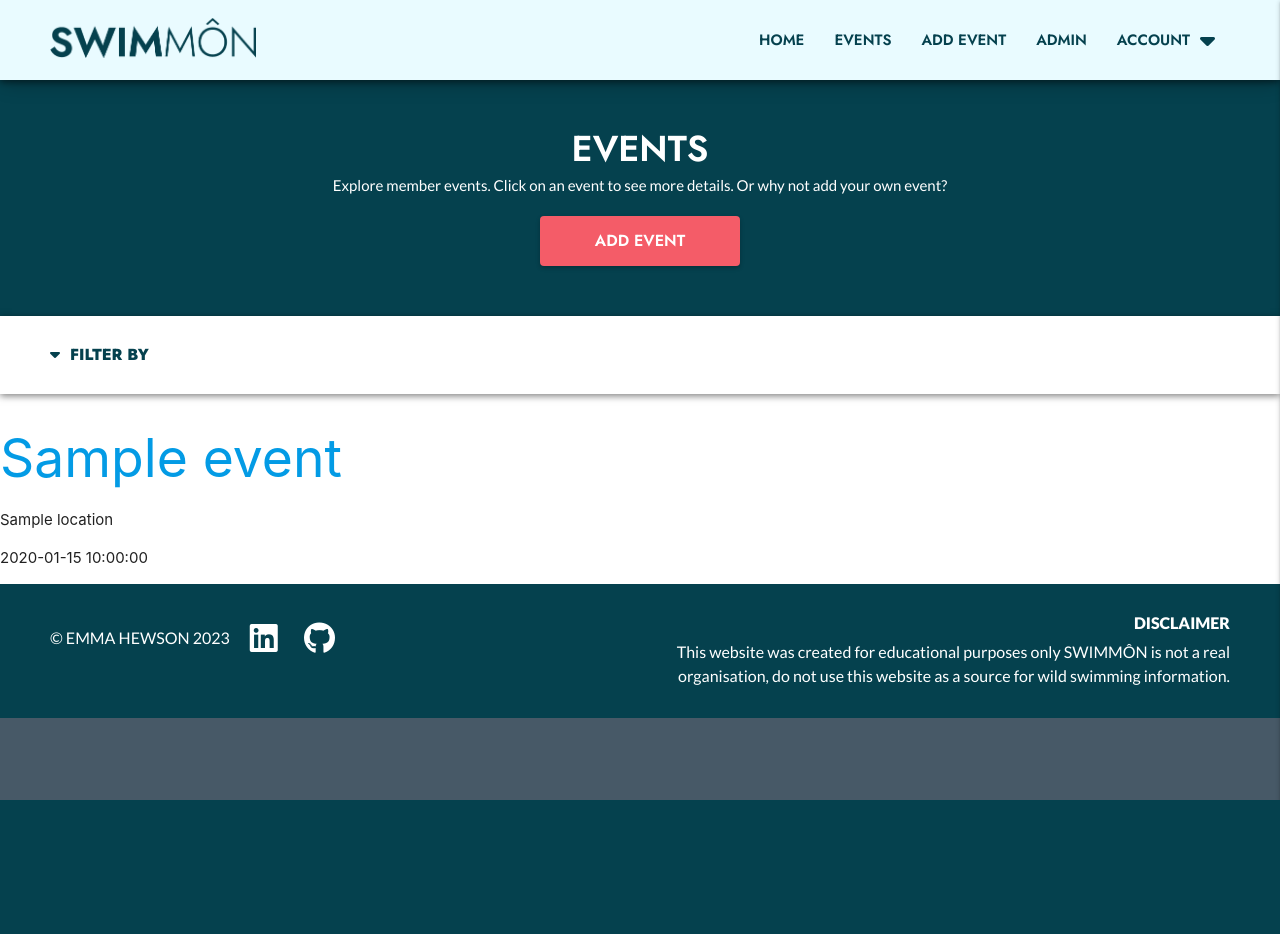
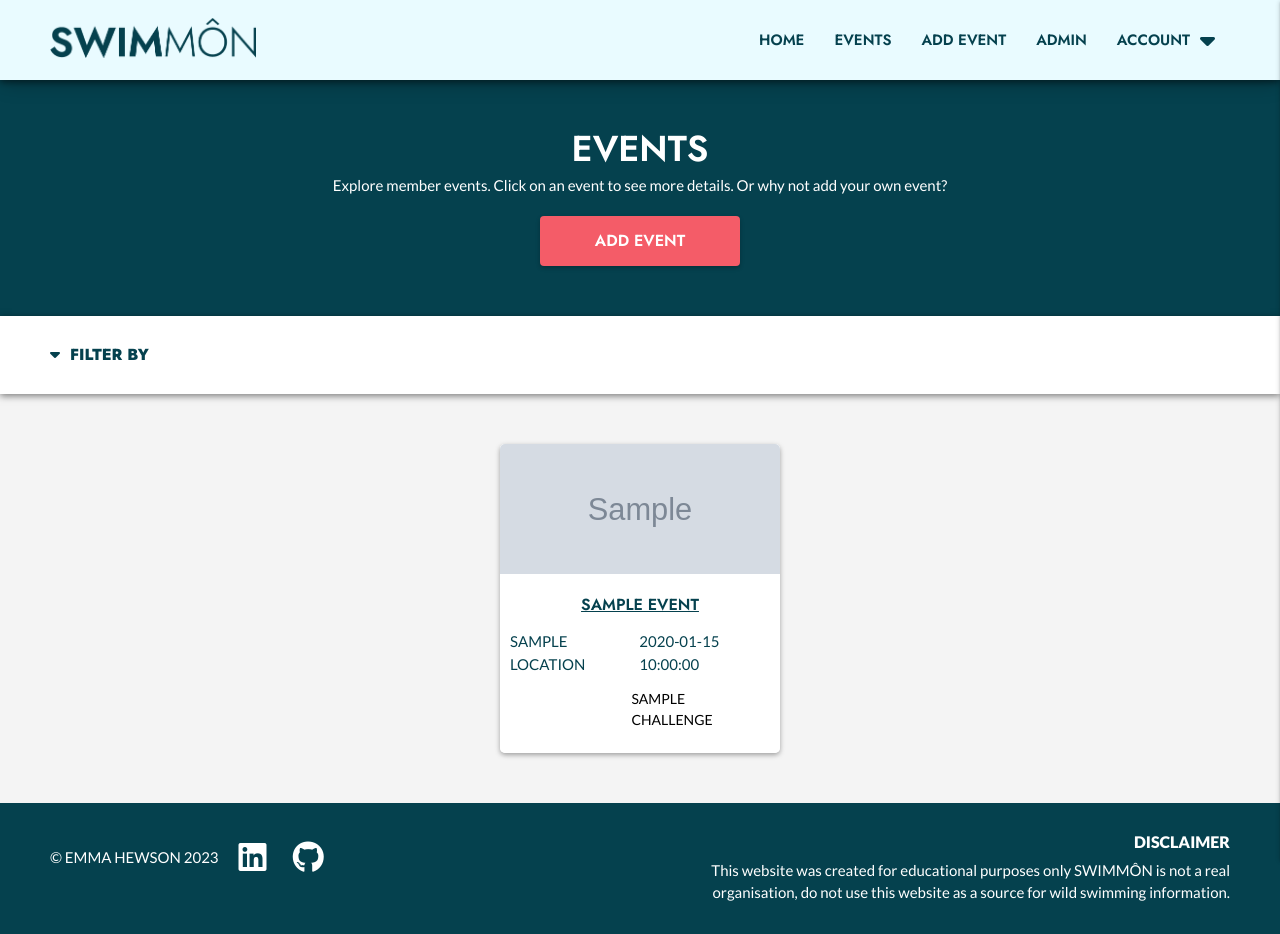
Before and after one commit to emmahewson/mp3-swimmon, a Flask app: page / in a window 1280 px wide. Before the commit the page ends 800 px from the top, so only its background shows below. Run offline with Flask 2, Linux system fonts and the light colour scheme; grey boxes marked "Sample" are stand-in pictures; a database or web service that is not in the repository returns one stand-in record (values such as "Sample title"); some libraries are stand-ins or nearby versions.

Commit message:
Add event card styling and basic content

```diff
--- a/static/css/style.css
+++ b/static/css/style.css
@@ -10,9 +10,9 @@
     --black: #000000;
     --pale-blue: #E9FBFF;
     --mid-blue: #136985;
-    --dark-blue: #05414E;
+    --dark-blue: #05414e;
     --high-blue: #45E4EE;
-    --form-blue: #B6E3E9;
+    --form-blue: #b6e3e9;
     --high-pink: #F45C68;
     --high-pink-hov:#ffaab1;
     --chal-low: #FFE3A5;
@@ -21,8 +21,18 @@
     --who-women: #A94ED4;
     --who-men: #826B95;
     --who-all: #58019D;
-    --button-edit: #088659;
-    --button-del: #A95050;
+    --button-edit: #1a8862;
+    --button-edit-hov: #00a86d;
+    --button-del: #ce4a4a;
+    --button-del-hov: #f54a4a;
+}
+
+.swim-bg-white {
+    background-color: var(--white);
+}
+
+.swim-bg-lgrey {
+    background-color: var(--light-grey);
 }
 
 .swim-bg-grey {
@@ -67,6 +77,10 @@
 
 .swim-txt-dblue {
     color: var(--dark-blue);
+}
+
+.swim-txt-black {
+    color: var(--black);
 }
 
 html {
@@ -82,10 +96,6 @@ html {
 
 .font-body {
     font-family: "Lato", sans-serif
-}
-
-.text-size-body {
-    font-size: 16px;
 }
 
 .weight-400 {
@@ -261,6 +274,7 @@ footer h4 {
 /* All Pages - Repeating Elements */
 /* Buttons */
 .swim-btn-large,
+.swim-btn-small,
 .swim-btn-flexi {
     border-radius: 4px;
     cursor: pointer;
@@ -398,11 +437,102 @@ footer h4 {
 
 /* Events Cards */
 
+.events-div {
+    padding: 50px 80px;
+    display: flex;
+    justify-content: center;
+    flex-wrap: wrap;
+    gap: 40px;
+}
+
+.event-card * {
+    margin: 0;
+}
+
+.event-card {
+    width: 280px;
+    border-radius: 5px;
+    box-shadow: 0px 2px 5px rgba(0, 0, 0, 0.35);
+    text-transform: uppercase;
+    overflow: hidden;
+    align-self: start;
+}
+
+.event-card-clickable {
+    position: relative;
+    padding-bottom: 10px;
+    transition: all 0.3s ease-in-out;
+    -moz-transition: all 0.3s ease-in-out;
+    -webkit-transition: all 0.3s ease-in-out;
+    -o-transition: all 0.3s ease-in-out;
+}
+
+.event-card-clickable:hover {
+    background-color: #dae0e2;
+}
+
+.card-link {
+    position: absolute;
+    width: 100%;
+    height: 100%;
+    top: 0;
+    left: 0;
+    z-index: 1;
+}
+
+.event-card img {
+    width: 100%;
+    height: 130px;
+    object-fit: cover;
+    background-color: var(--white);
+}
+
+.event-name-div {
+    height: 50px;
+    display: flex;
+    align-items: center;
+    justify-content: center;
+    padding: 10px;
+}
+
+.event-name-div h2 {
+    margin: 0;
+    font-size: 16px;
+    text-decoration: underline;
+}
+
+.event-name-div h2 a {
+    color: var(--dark-blue);
+}
+
+.event-card-row {
+    display: flex;
+    gap: 5px;
+    justify-content: center;
+    padding: 0 10px 10px 10px;
+}
+
+.event-marker {
+    padding: 3px 10px;
+    border-radius: 2px;
+    font-size: 14px;
+}
+
+.card-edit-div {
+    height: 50px;
+    display: flex;
+    justify-content: center;
+    align-items: center;
+}
+
+.card-edit-div> :first-child {
+    margin-right: 40px;
+}
 
 
 /* JavaScript Classes */
 
-.collapse-margin {
+.collapse-open {
     margin-bottom: 20px;
 }
 
--- a/static/js/script.js
+++ b/static/js/script.js
@@ -9,7 +9,7 @@ function collapse() {
     let coll = document.getElementsByClassName("swim-collapsible");
     for (i = 0; i < coll.length; i++) {
         coll[i].addEventListener("click", function() {
-          this.classList.toggle("collapse-margin");
+          this.classList.toggle("collapse-open");
           var content = this.nextElementSibling;
           if (content.style.maxHeight){
             content.style.maxHeight = null;
--- a/templates/base.html
+++ b/templates/base.html
@@ -92,7 +92,7 @@
     <footer class="page-footer font-body">
       <div class="row">
         <div class="footer-div" id="copyright-div">
-            <p class="weight-500 text-size-body">© EMMA HEWSON 2023</p>
+            <p class="weight-500">© EMMA HEWSON 2023</p>
             <div class="" id="social-links">
                 <a href="https://www.linkedin.com/in/emmajmhewson/" target="_blank">
                     <i class="fa-brands fa-linkedin" aria-hidden="true"></i>
@@ -105,8 +105,8 @@
             </div>
         </div>
         <div class="footer-div" id="disclaimer-div">
-          <h4 class="weight-900 text-size-body">DISCLAIMER</h4>
-          <p class="weight-500 text-size-body">This website was created for educational purposes only
+          <h4 class="weight-900">DISCLAIMER</h4>
+          <p class="weight-500">This website was created for educational purposes only
             SWIMMÔN is not a real organisation, do not use this website as a source for wild swimming information.</p>
         </div>
       </div>
--- a/templates/events.html
+++ b/templates/events.html
@@ -7,6 +7,7 @@
         <a href="#" class="swim-btn-large btn-hpink font-title weight-600 swim-btn-shadow">ADD EVENT</a>
     </div>
 
+    <div class="events-wrapper swim-bg-lgrey">
         <div class="search-wrapper div-shadow font-title swim-txt-dblue swim-bg-white">
             <h2 class="weight-800 swim-collapsible"><i class="fa-solid fa-caret-down"></i>FILTER BY</h2>
             <div class="swim-collapsible-content">
@@ -36,41 +37,46 @@
                         </div>
                     </div>
                 </div>
+                <!-- this may need to be an 'a' tag but I had problems with the styling INVESTIGATE! -->
                 <button class="swim-btn-flexi btn-dblue swim-txt-white font-title weight-500 swim-btn-shadow">RESET ALL</button>
             </div>
         </div>
 
         <div class="events-div">
             {% for event in events %}
-        <h2><a href="#">{{ event.name }}</a></h2>
-        <div class="event-details-one">
+                <div class="event-card">
                     {% for location in locations %}
-                {% if event.location_id == location._id%}
-                    <p>{{ location.name }}</p>
+                        {% if event.location_id == location._id %}
+                            <div class="event-card-clickable swim-bg-white swim-txt-dblue">
+                                <a href="#"><span class="card-link"></span></a>
+                                <div class="event-image">
+                                    <img src="{{ location.image_url }}" alt="Image of {{ location.name }}">
+                                </div>
+                                <div class="event-name-div">
+                                    <h2 class="font-title center-align weight-600">{{ event.name }}</h2>
+                                </div>
+                                <div class="event-card-row">
+                                    <p class="font-body weight-500">{{ location.name }}</p>
+                                    <p class="font-body weight-500">{{ event.date }}</p>
+                                </div>
                         {% endif %}
                     {% endfor %}
-            <p>{{ event.date }}</p>
+                                <div class="event-card-row">
+                                    <p class="font-body weight-500 swim-txt-white event-marker swim-bg-{{event.who|lower}}">{{ event.who }}</p>
+                                    <p class="font-body weight-500 swim-txt-black event-marker swim-bg-{{event.challenge|lower}}">{{ event.challenge }}</p>
                                 </div>
-        <div class="event-details-two">
-            {% if event.who|lower == "women-only" %}
-            <p class="event-marker swim-bg-who-women">{{ event.who }}</p>
-            {% elif event.who|lower == "men-only" %}
-            <p class="event-marker swim-bg-who-men">{{ event.who }}</p>
-            {% elif event.who|lower == "all welcome" %}
-            <p class="event-marker swim-bg-who-all">{{ event.who }}</p>
-            {% endif %}
-
+                            </div>
                     {% if event.challenge|lower == "fun" %}
-            <p class="event-marker swim-bg-chal-low">{{ event.challenge }}</p>
-            {% elif event.challenge|lower == "intermediate" %}
-            <p class="event-marker swim-bg-chal-med">{{ event.challenge }}</p>
-            {% elif event.challenge|lower == "challenging" %}
-            <p class="event-marker swim-bg-chal-high">{{ event.challenge }}</p>
+                    <div class="card-edit-div swim-bg-dblue">
+                        <a href="#" class="swim-btn-small btn-edit font-title swim-txt-white weight-400 swim-btn-shadow">EDIT</a>
+                        <a href="#" class="swim-btn-small btn-delete font-title swim-txt-white weight-400 swim-btn-shadow">DELETE</a>
+                    </div>
                     {% endif %}
                 </div>
-
             {% endfor %}
         </div>
+    </div>
+
 
 
     <!-- {% for event in events %}
```
Also changed, not shown: other parts of static/css/style.css (+38 -6 lines). Lines whose indentation alone changed are shown as unchanged.
